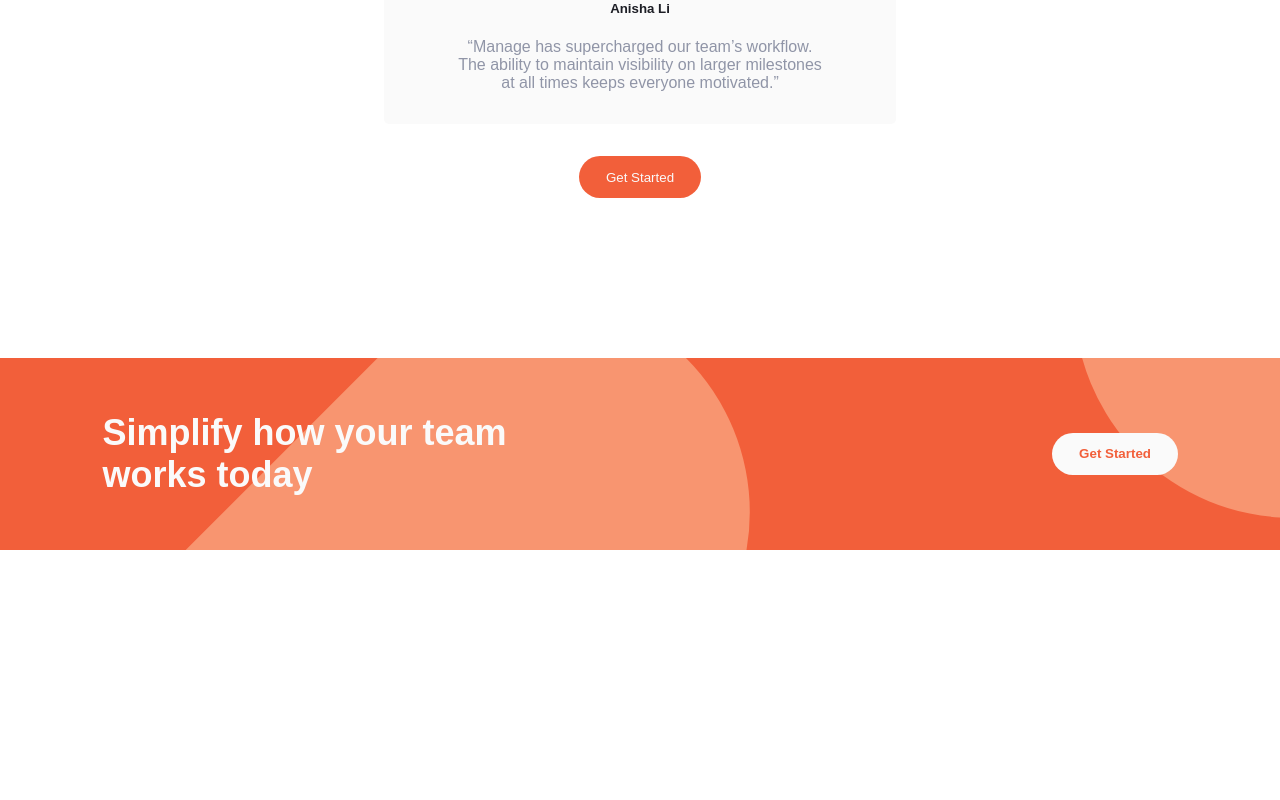
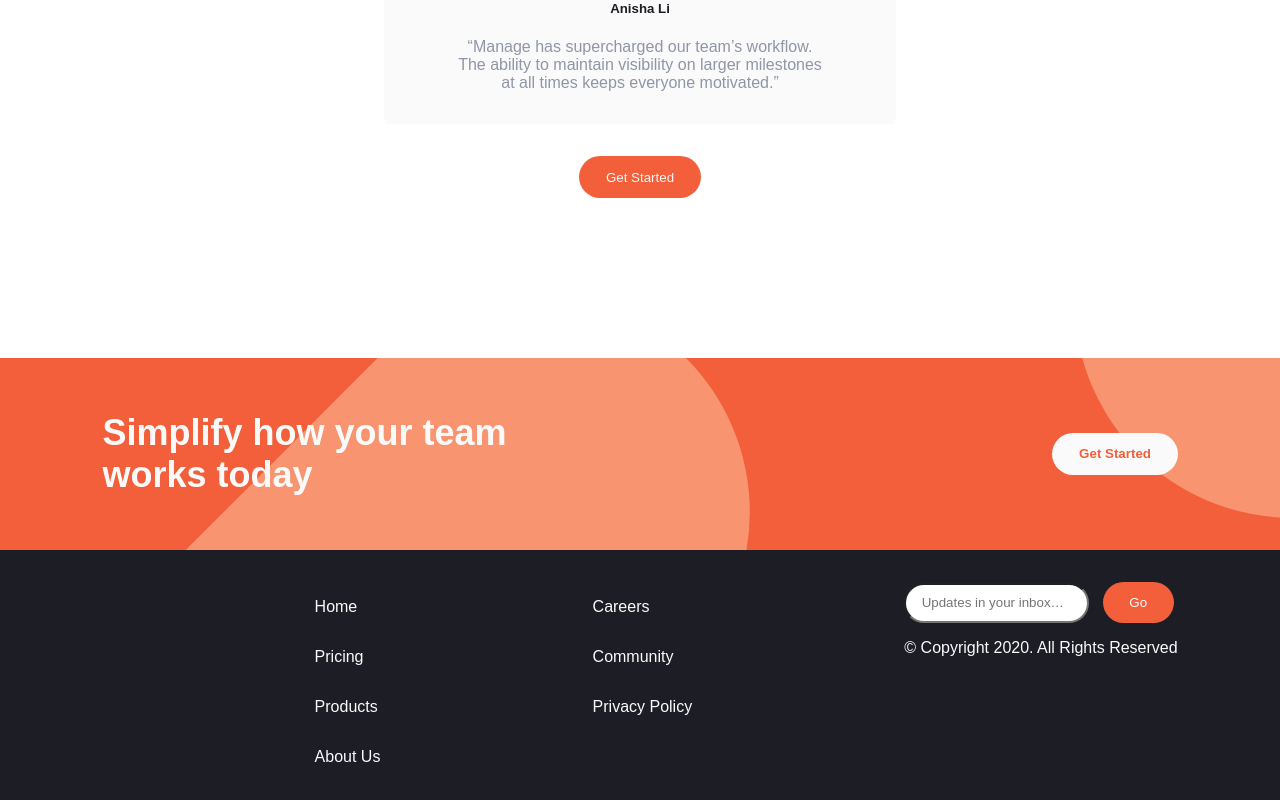
Before and after one commit to mritunjaysaha/manage-landing-page, a Next.js app: page / in a window 1280 px wide. Shown: the part 1621-2421 px from the top of the page. Before the commit the page ends 2171 px from the top, so only its background shows below. Built offline with nearby package versions, Linux system fonts and the light colour scheme; a web font is replaced by a local one.

Commit message:
added footer

```diff
--- a/pages/index.js
+++ b/pages/index.js
@@ -4,7 +4,7 @@ import LandingPage from "../src/sections/landingPage";
 import AboutPage from "../src/sections/aboutPage";
 import TestimonialPage from "../src/sections/testimonialsPage";
 import Banner from "../src/sections/banner";
-
+import Footer from "../src/sections/footerSection";
 const testimonialData = [
     {
         id: 1,
@@ -44,6 +44,7 @@ function Index() {
                 <TestimonialPage data={testimonialData} />
             </section>
             <Banner />
+            <Footer />
         </>
     );
 }
--- /dev/null
+++ b/src/components/input.js
@@ -0,0 +1,5 @@
+import React from "react";
+
+export default function Input({ type, placeholder }) {
+    return <input className="input" type={type} placeholder={placeholder} />;
+}
--- /dev/null
+++ b/src/sections/footerSection.js
@@ -0,0 +1,31 @@
+import React from "react";
+import Input from "../components/input";
+import Button from "../components/buttons";
+export default function Footer() {
+    return (
+        <footer className="footer">
+            <section>
+                <div className="logo"></div>
+                <div className="social-logo"></div>
+            </section>
+            <section>
+                <p>Home</p>
+                <p>Pricing</p>
+                <p>Products</p>
+                <p>About Us</p>
+            </section>
+            <section>
+                <p>Careers</p>
+                <p>Community</p>
+                <p>Privacy Policy</p>
+            </section>
+            <section>
+                <div>
+                    <Input type="text" placeholder="Updates in your inbox…" />
+                    <Button text="Go" />
+                </div>
+                <p>&copy; Copyright 2020. All Rights Reserved</p>
+            </section>
+        </footer>
+    );
+}
--- a/styles/abstract/_variables.scss
+++ b/styles/abstract/_variables.scss
@@ -9,5 +9,5 @@ $VeryPaleRed: hsl(13, 100%, 96%);
 $VeryLightGray: hsl(0, 0%, 98%);
 
 // Miscellaneous
-$desktop-padding-side: 0 8vw;
+$desktop-padding-side: 8vw;
 $radius: 25px;
--- /dev/null
+++ b/styles/components/_input.scss
@@ -0,0 +1,9 @@
+.input {
+    border-radius: $radius;
+    height: 3em;
+    margin-right: 1em;
+
+    &::placeholder {
+        padding-left: 1em;
+    }
+}
--- a/styles/components/_navbar.scss
+++ b/styles/components/_navbar.scss
@@ -4,7 +4,7 @@
     flex-flow: row;
     align-items: center;
     justify-content: space-between;
-    padding: $desktop-padding-side;
+    padding: 0 $desktop-padding-side;
     .logo {
         width: 10vw;
         height: 4vh;
--- a/styles/main.scss
+++ b/styles/main.scss
@@ -5,9 +5,11 @@
 @import "./components/button";
 @import "./components/navbar";
 @import "./components/cards";
+@import "./components/input";
 
 @import "./sections/landingPage";
 @import "./sections/index";
 @import "./sections/aboutPage";
 @import "./sections/testimonialsPage";
 @import "./sections/banner";
+@import "./sections/footer";
--- a/styles/sections/_banner.scss
+++ b/styles/sections/_banner.scss
@@ -11,7 +11,7 @@
     justify-content: space-between;
     align-items: center;
 
-    padding: $desktop-padding-side;
+    padding: 0 $desktop-padding-side;
 
     .banner-text {
         font-size: 2.25em;
--- /dev/null
+++ b/styles/sections/_footer.scss
@@ -0,0 +1,12 @@
+.footer {
+    display: flex;
+    justify-content: space-between;
+    padding: 4vh $desktop-padding-side;
+    background: $VeryDarkBlue;
+    color: $VeryLightGray;
+    section {
+        display: flex;
+        flex-direction: column;
+        // text-align: center;
+    }
+}
```
Also changed, not shown: src/index.html (+1 -11 lines).
